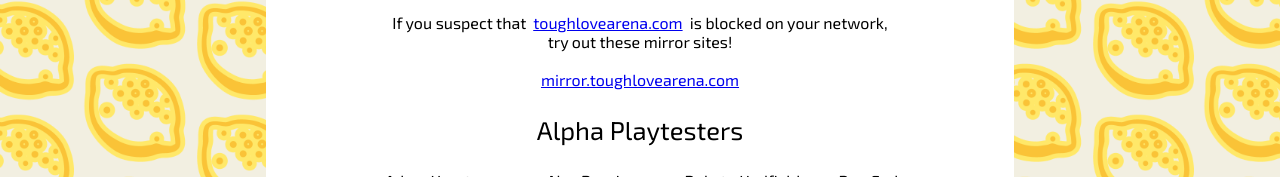
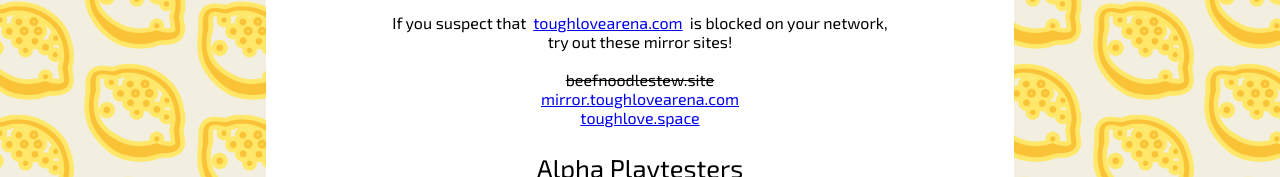
Before and after one commit to toughlovearena/about.toughlovearena.com, a Next.js app: page /about in a window 1280 px wide. Shown: the part 1071-1248 px from the top of the page. Built offline with nearby package versions, Linux system fonts and the light colour scheme.

Commit message:
add other mirrors

```diff
--- a/components/about/AboutInfo.tsx
+++ b/components/about/AboutInfo.tsx
@@ -80,8 +80,18 @@ export const AboutInfo = () => {
           </div>
           <br/>
           <div>
+            <span style={{textDecoration: 'line-through',}}>
+              beefnoodlestew.site
+            </span>
+          </div>
+          <div>
             <ExternalLink href="https://mirror.toughlovearena.com">
               mirror.toughlovearena.com
+            </ExternalLink>
+          </div>
+          <div>
+            <ExternalLink href="https://toughlove.space">
+              toughlove.space
             </ExternalLink>
           </div>
 
```
